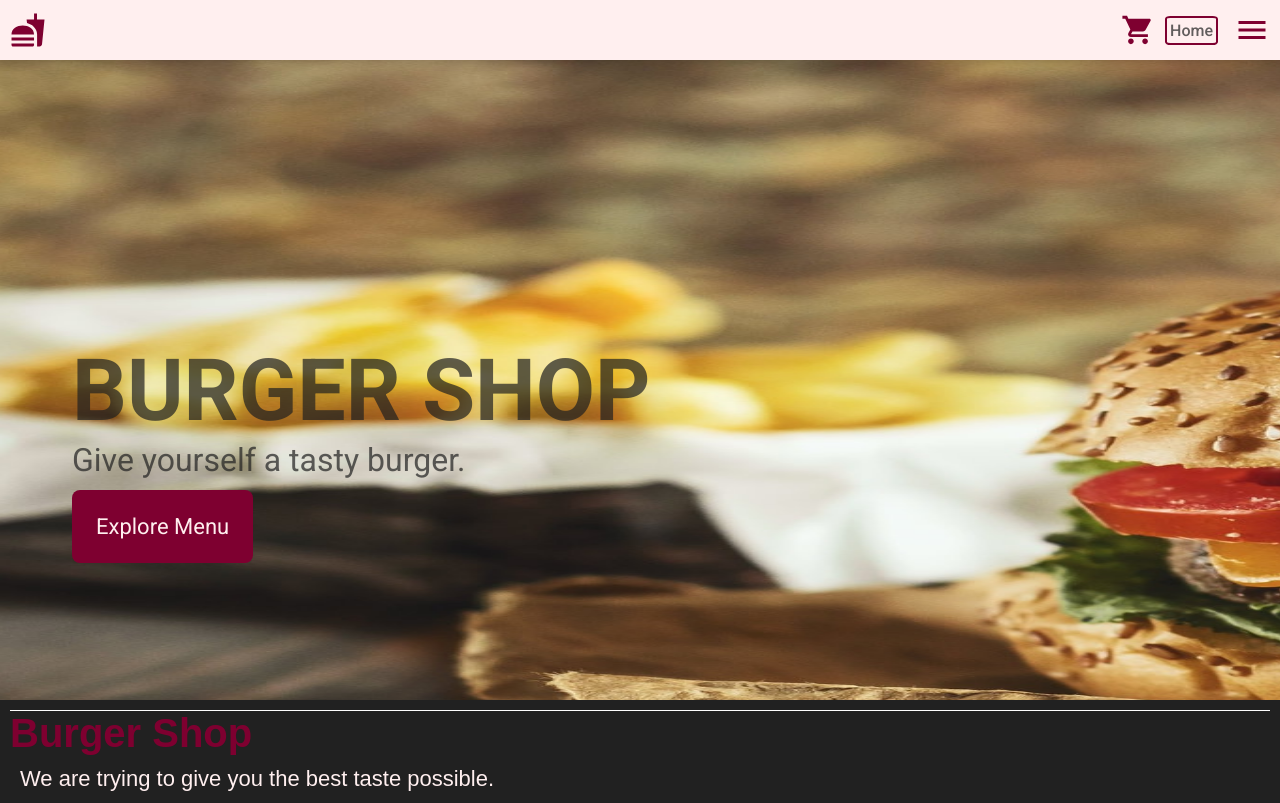
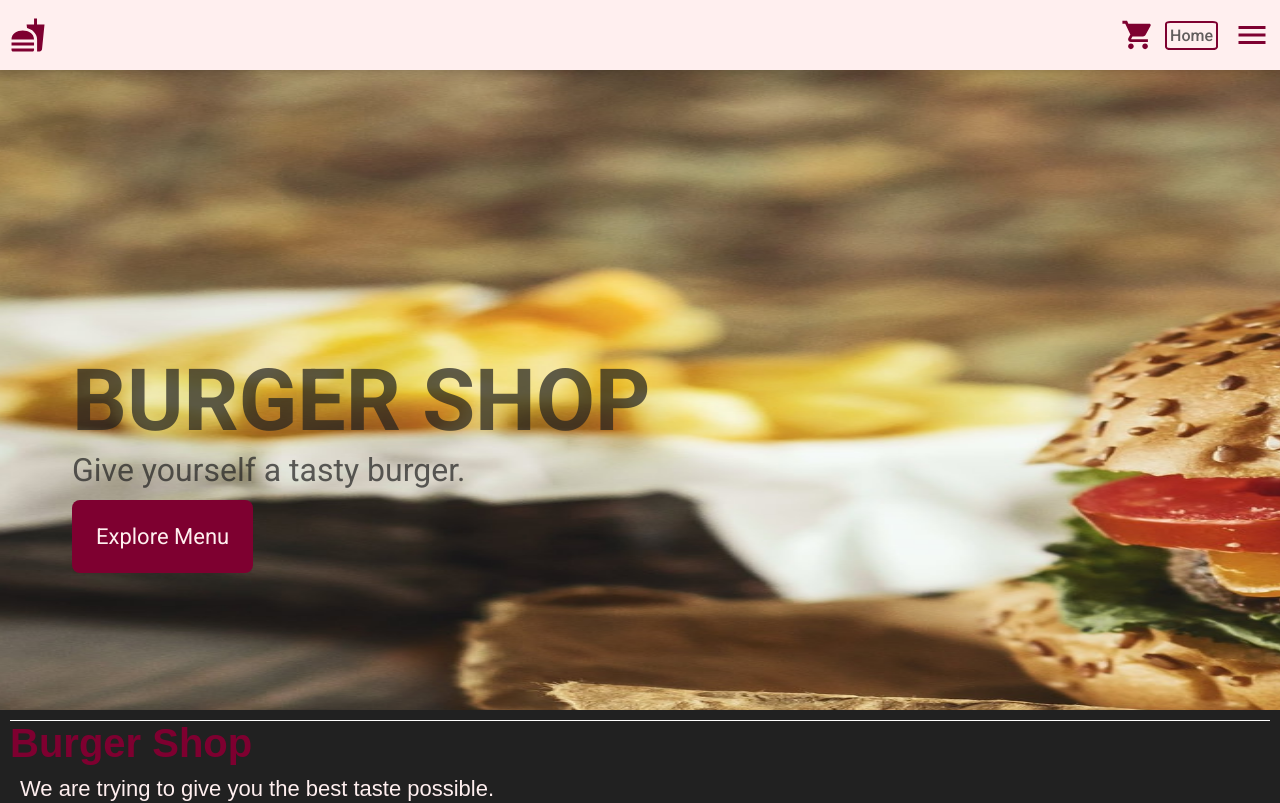
Before and after one commit to LuisCar09/Burger-shop, a React (Create React App) app: page / in a window 1280 px wide. Shown: the top 803 px of the page. Built offline with nearby package versions, Linux system fonts and the light colour scheme.

Commit message:
Navbar add height 1rem more

```diff
--- a/src/styles/header.scss
+++ b/src/styles/header.scss
@@ -6,7 +6,7 @@ header{
     justify-content: space-between;
     font-size: 1.6rem;
     background-color: $pink;
-    height: 6rem;
+    height: 7rem;
     box-shadow: 0px 0px 10px 0px rgba(0,0,0,0.229);
 
     >div{
```
